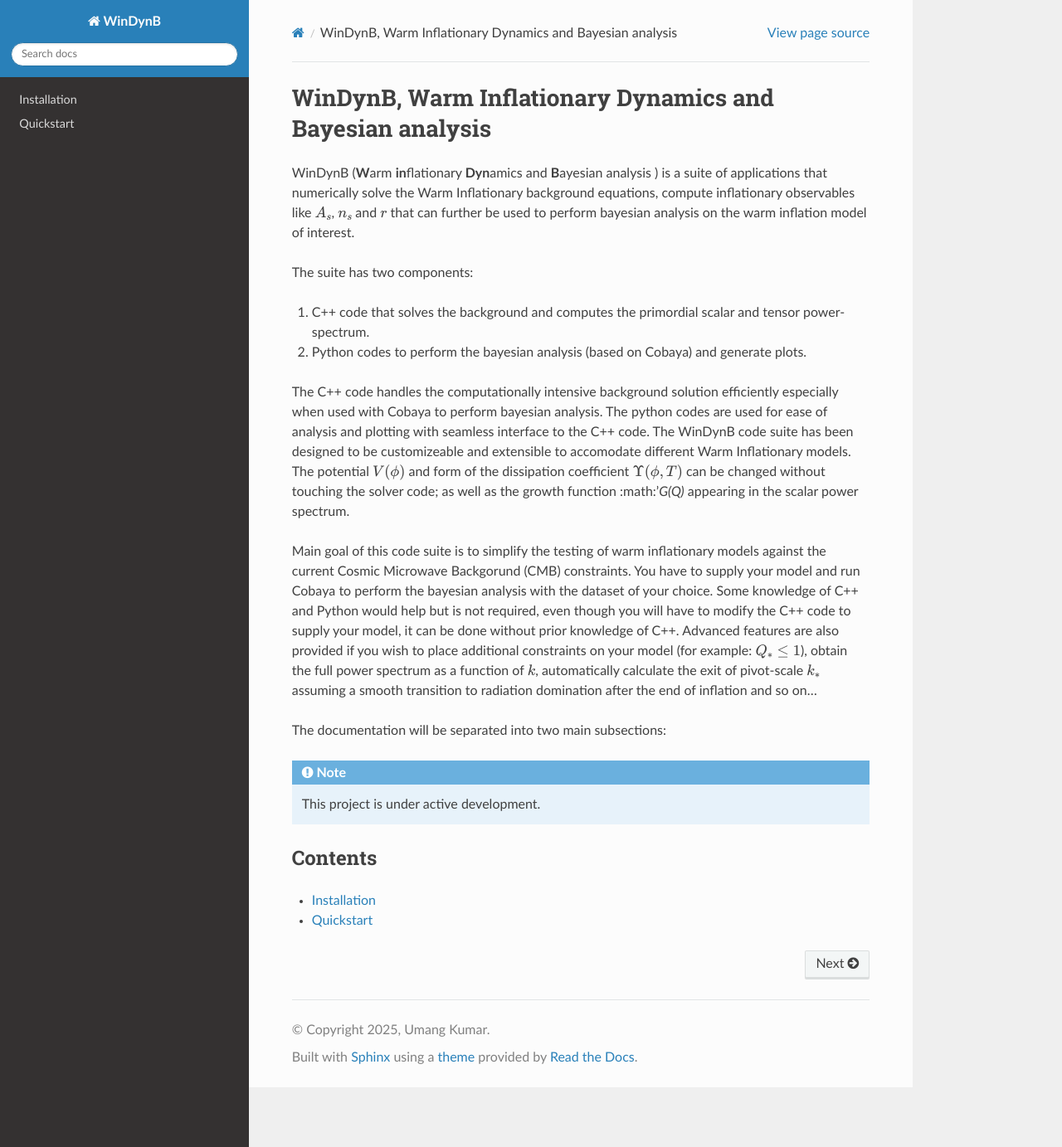
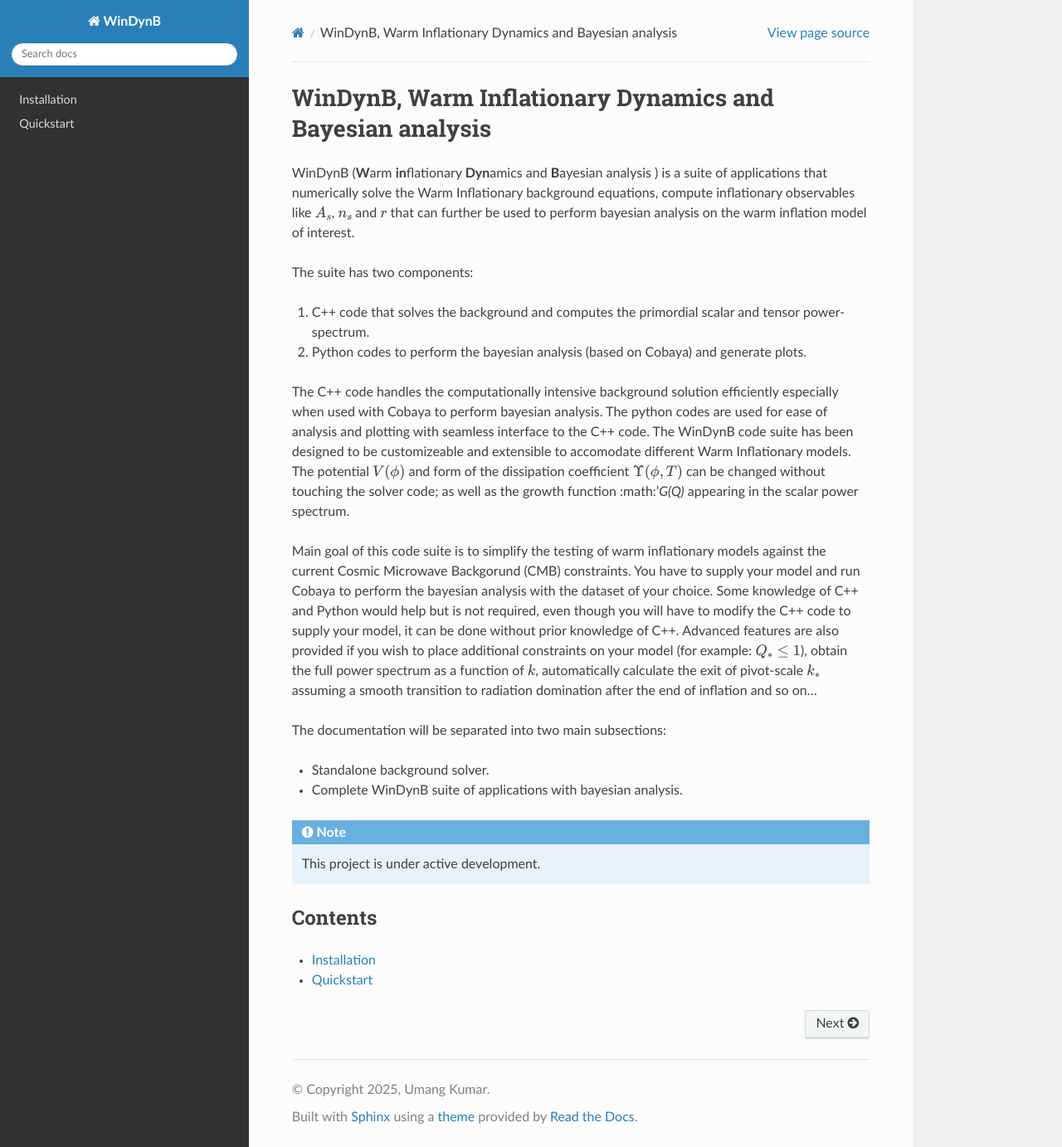
Before and after one commit to umg-kmr/WI_Docs, a Sphinx documentation site: the page built from source/index.rst, in a window 1280 px wide and 1383 px high. Shown: the whole window at 83% size. Built offline with Sphinx 7.4.7 and the Read the Docs theme 3.1.0, drawn with Linux system fonts in a browser that asks for light colours.

Commit message:
added few lines

```diff
--- a/source/index.rst
+++ b/source/index.rst
@@ -19,6 +19,8 @@ Main goal of this code suite is to simplify the testing of warm inflationary mod
 
 The documentation will be separated into two main subsections:
 
+- Standalone background solver.
+- Complete WinDynB suite of applications with bayesian analysis.
 
 .. note::
 
```
